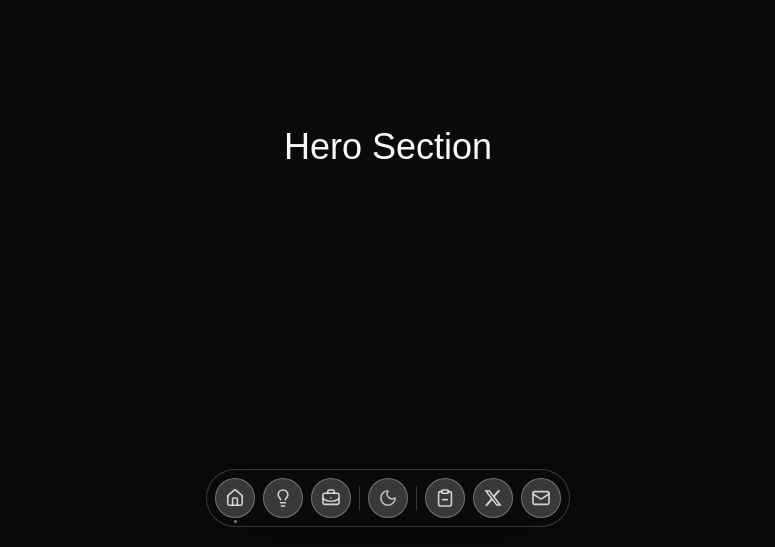
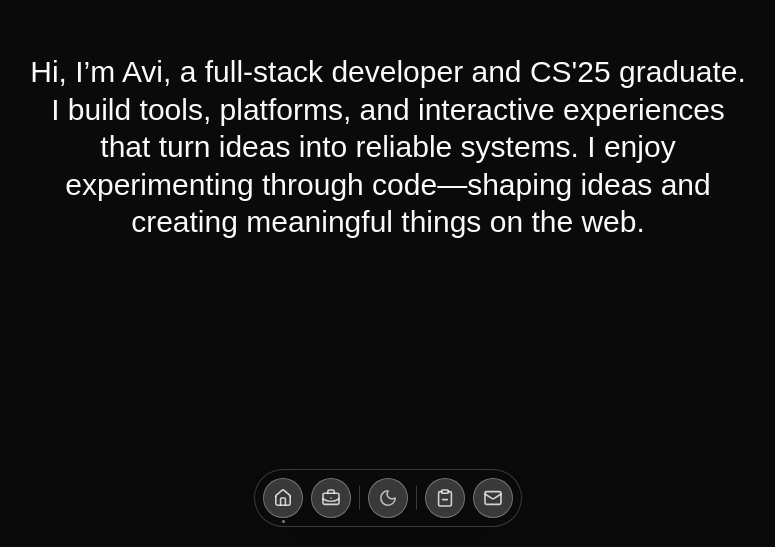
Before and after one commit to avinashh10x/newPortfolio, a Next.js app: page / in a window 1280 px wide. Shown: the part 253-800 px from the top of the page, without its empty margins (252-1027 px from the left). Built offline with nearby package versions, Linux system fonts and the light colour scheme; a web font is replaced by a local one.

Commit message:
added proxy home page

```diff
--- a/src/app/(pages)/home/page.tsx
+++ b/src/app/(pages)/home/page.tsx
@@ -1,10 +1,11 @@
 import Hero from '@/components/sections/Hero'
 import React from 'react'
+import About from '../about/page'
 
 function page() {
   return (
     <div>
-      <Hero/>
+      <About />
     </div>
   )
 }
--- a/src/components/shared/navbar.tsx
+++ b/src/components/shared/navbar.tsx
@@ -8,7 +8,14 @@ import {
   MotionValue,
   AnimatePresence,
 } from "framer-motion";
-import { BriefcaseBusinessIcon, ClipboardIcon, ClipboardMinusIcon, LightbulbIcon, Paperclip, PaperclipIcon } from "lucide-react";
+import {
+  BriefcaseBusinessIcon,
+  ClipboardIcon,
+  ClipboardMinusIcon,
+  LightbulbIcon,
+  Paperclip,
+  PaperclipIcon,
+} from "lucide-react";
 import Link from "next/link";
 import { GithubIcon } from "../GithubIcon";
 import { usePathname } from "next/navigation";
@@ -36,12 +43,12 @@ const DETAIL_LINKS: MenuLink[] = [
     href: "/",
     target: "_self",
   },
-  {
-    name: "About",
-    icon: <LightbulbIcon size={24} />,
-    href: "about",
-    target: "_self",
-  },
+  // {
+  //   name: "About",
+  //   icon: <LightbulbIcon size={24} />,
+  //   href: "about",
+  //   target: "_self",
+  // },
   {
     name: "Work",
     icon: <BriefcaseBusinessIcon size={24} />,
@@ -54,16 +61,16 @@ const CONTACT_LINKS: MenuLink[] = [
   {
     name: "Resume",
     icon: <ClipboardMinusIcon size={24} />,
-    href: "https://github.com/avinashh10x",
+    href: "https://docs.google.com/document/d/16jEqn1e7BiGwVR97CGY1xjTlwGVkConS/export?format=pdf",
     target: "_blank",
   },
 
-  {
-    name: "Twitter",
-    icon: <TwitterIcon size={24} />,
-    href: "https://twitter.com/avinash10x",
-    target: "_blank",
-  },
+  // {
+  //   name: "Twitter",
+  //   icon: <TwitterIcon size={24} />,
+  //   href: "https://twitter.com/avinash10x",
+  //   target: "_blank",
+  // },
   {
     name: "Mail",
     icon: <MailIcon size={24} />,
```
